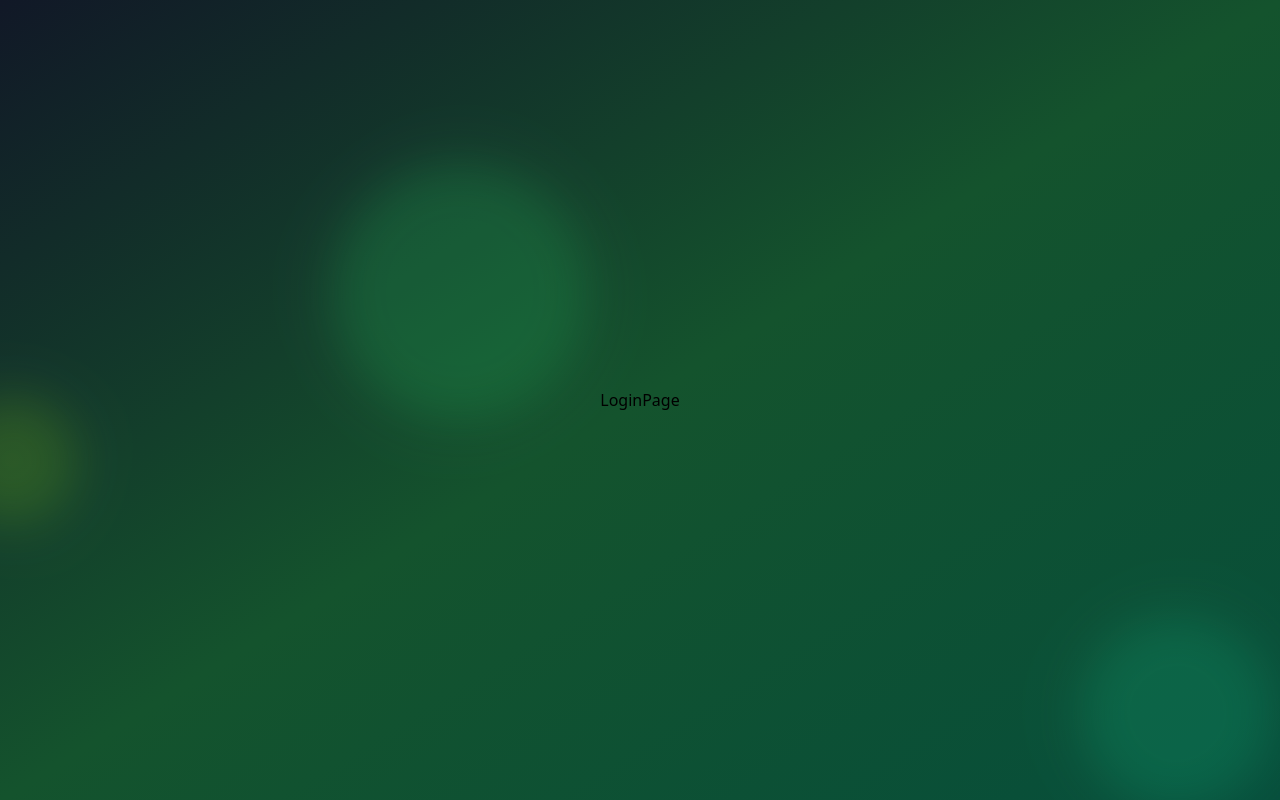
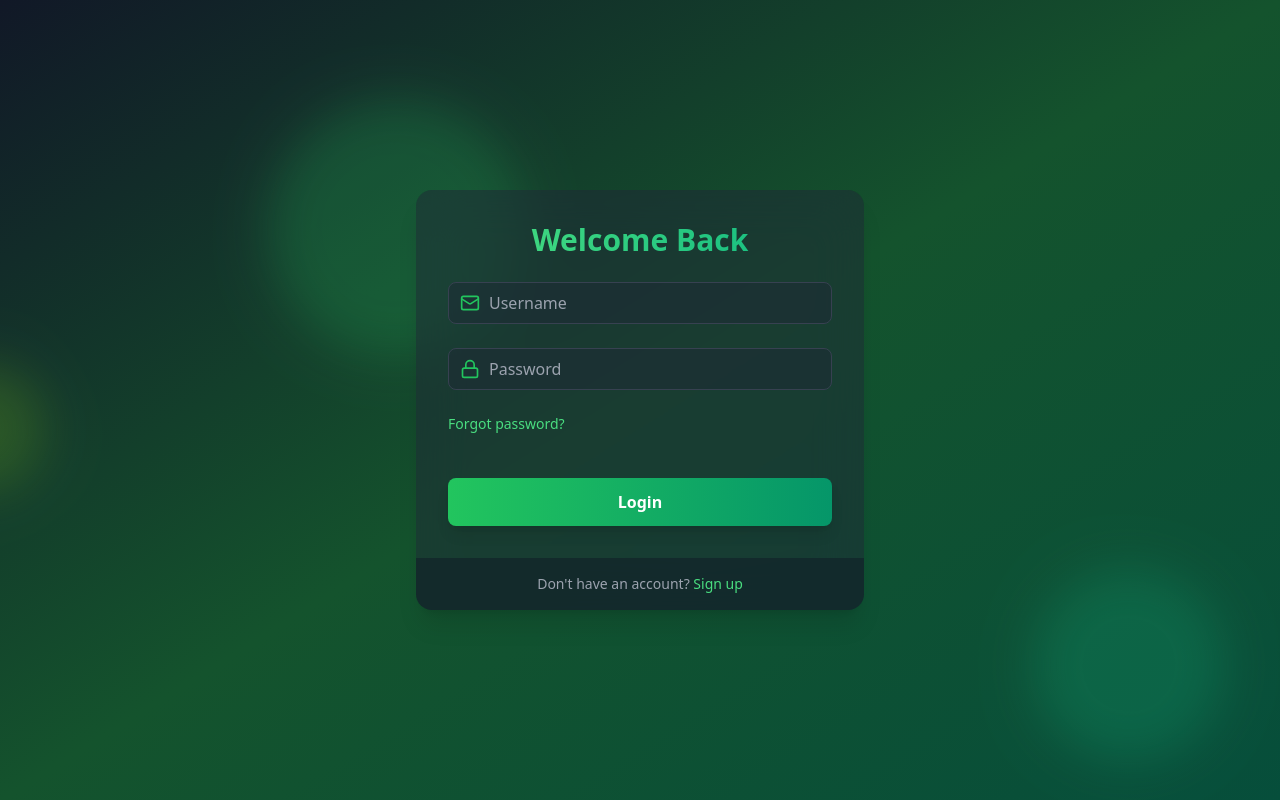
Before and after one commit to kundanhere/netflix-clone, a React app in the folder frontend/: page /login in a window 1280 px wide. Built offline with nearby package versions, Linux system fonts and the light colour scheme; the HTML template or start-up script is replaced by a standard one.

Commit message:
add login page ui

```diff
--- a/frontend/src/pages/LoginPage.jsx
+++ b/frontend/src/pages/LoginPage.jsx
@@ -1,5 +1,90 @@
+import { motion } from "framer-motion";
+import { useState } from "react";
+import { Mail, Lock, Loader } from "lucide-react";
+import { Link, useNavigate } from "react-router-dom";
+import Input from "../components/Input";
+
 const LoginPage = () => {
-  return <div>LoginPage</div>;
+  const [email, setEmail] = useState("");
+  const [password, setPassword] = useState("");
+  const navigate = useNavigate();
+
+  // TEMPORARY
+  const isLoading = false;
+
+  const handleLogin = (e) => {
+    e.preventDefault();
+    // TODO: Add login logic
+    try {
+      navigate("/verify/email");
+    } catch (error) {
+      console.log(error);
+    }
+  };
+  return (
+    <motion.div
+      initial={{ opacity: 0, y: 20 }}
+      animate={{ opacity: 1, y: 0 }}
+      transition={{ duration: 0.5 }}
+      className="max-w-md w-full bg-gray-800 bg-opacity-50 backdrop-filter backdrop-blur-xl rounded-2xl shadow-xl
+overflow-hidden"
+    >
+      <div className="p-8">
+        <h2 className="text-3xl font-bold mb-6 text-center bg-gradient-to-r from-green-400 to-emerald-500 text-transparent bg-clip-text">
+          Welcome Back
+        </h2>
+        <form onSubmit={handleLogin}>
+          <Input
+            icon={Mail}
+            type="text"
+            placeholder="Username"
+            value={email}
+            onChange={(e) => setEmail(e.target.value)}
+          />
+          <Input
+            icon={Lock}
+            type="password"
+            placeholder="Password"
+            value={password}
+            onChange={(e) => setPassword(e.target.value)}
+          />
+          <div className="flex items-center mb-6">
+            <Link
+              to="/forgot/password"
+              className="text-sm text-green-400 hover:underline"
+            >
+              Forgot password?
+            </Link>
+          </div>
+          {/* {error && <p className='text-red-500 font-semibold mb-2'>{error}</p>} */}
+          <motion.button
+            className="mt-5 w-full py-3 px-4 bg-gradient-to-r from-green-500 to-emerald-600 text-white
+						font-bold rounded-lg shadow-lg hover:from-green-600
+						hover:to-emerald-700 focus:outline-none focus:ring-2 focus:ring-green-500 focus:ring-offset-2
+						 focus:ring-offset-gray-900 transition duration-200"
+            whileHover={{ scale: 1.02 }}
+            whileTap={{ scale: 0.98 }}
+            type="submit"
+            disabled={isLoading}
+          >
+            {isLoading ? (
+              <Loader className="size-6 animate-spin mx-auto" />
+            ) : (
+              "Login"
+            )}
+          </motion.button>
+        </form>
+      </div>
+      <div className="px-8 py-4 bg-gray-900 bg-opacity-50 flex justify-center">
+        <p className="text-sm text-gray-400">
+          Don&apos;t have an account?{" "}
+          <Link to={"/signup"} className="text-green-400 hover:underline">
+            Sign up
+          </Link>
+        </p>
+      </div>
+    </motion.div>
+  );
 };
 
 export default LoginPage;
```
